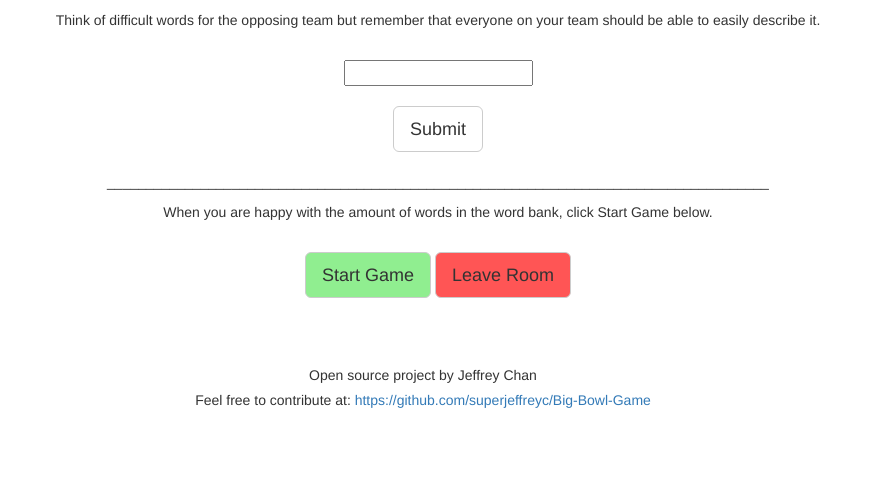
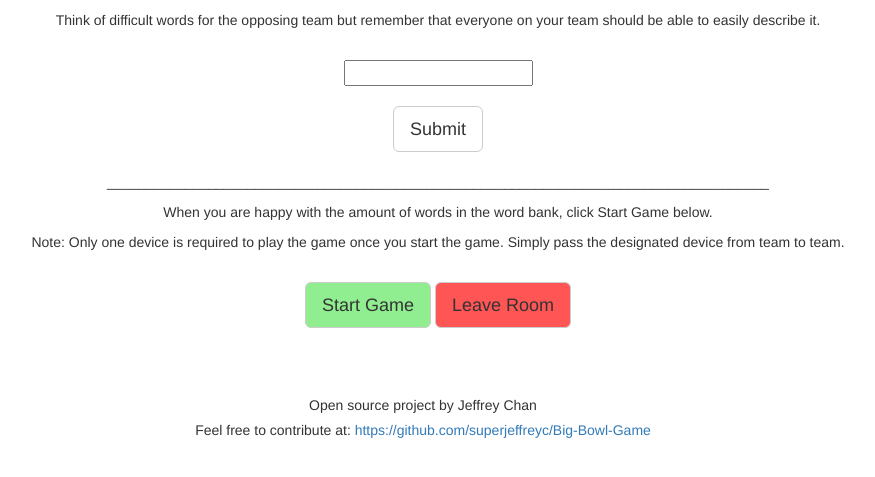
Before and after one commit to superjeffreyc/Big-Bowl-Game, a Django app: template src/templates/lobby.html in a window 1280 px wide. Shown: the part 260-737 px from the top of the page, without its empty margins (217-1092 px from the left). Run offline with Django 3.2, Linux system fonts and the light colour scheme; the template is opened without the code that fills it, so the values that code supplies are empty; some libraries are stand-ins or nearby versions.

Commit message:
Updated lobby description

```diff
--- a/src/templates/lobby.html
+++ b/src/templates/lobby.html
@@ -28,6 +28,7 @@
         <br>
         <p>_____________________________________________________________________________________</p>
         <p>When you are happy with the amount of words in the word bank, click Start Game below.</p>
+        <p>Note: Only one device is required to play the game once you start the game. Simply pass the designated device from team to team.</p>
         <div>
           <br>
           <button class="btn btn-lg btn-default" id="start_game_btn" style="background-color:lightgreen"> Start Game</button>
```
